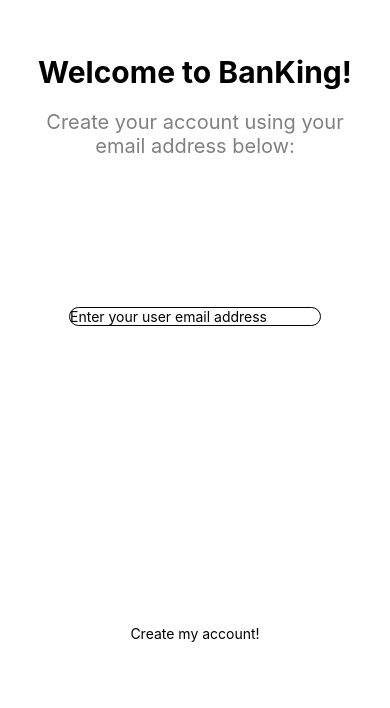
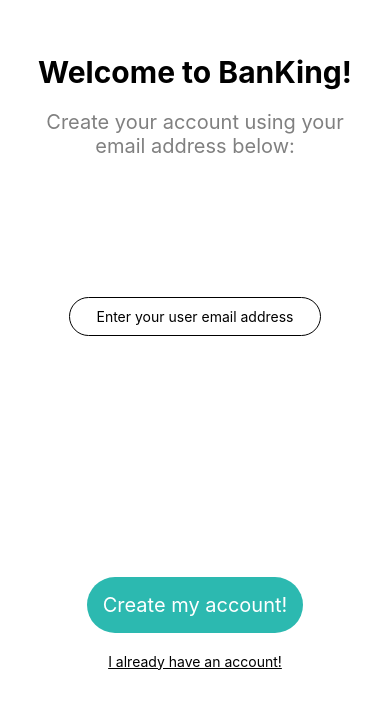
Before and after one commit to dennie-froese/bankIT, a React Native app: screen /Onboarding in a window 390 px wide. Shown: the top 708 px of the page. Built offline with nearby package versions, Linux system fonts and the light colour scheme.

Commit message:
updated styling and function of Onboarding page

```diff
--- a/src/pages/Onboarding/index.tsx
+++ b/src/pages/Onboarding/index.tsx
@@ -7,6 +7,8 @@
   TouchableOpacity,
   Pressable,
 } from 'react-native';
+import PrimaryButton from 'components/PrimaryButton';
+import {colours, spacing, borderRadii} from '../../constants';
 
 export default function Onboarding() {
   return (
@@ -30,8 +32,9 @@
             }}>
             <TextInput
               style={{
-                textAlign: 'left',
+                textAlign: 'center',
                 width: 250,
+                padding: 10,
               }}
               // onChangeText={}
               // value={}
@@ -41,9 +44,19 @@
         </View>
       </View>
       <View style={styles.bottomContainer}>
-        <Pressable>
-          <Text>Create my account!</Text>
-        </Pressable>
+        <PrimaryButton
+          title="Create my account!"
+          // onPress={onboard}
+          colourText={colours.white}
+          colourBackground={colours.primary}
+          spacing={spacing.m}
+          borderRadius={borderRadii.xl}
+        />
+        <TouchableOpacity style={{padding: 20}} onPress={() => null}>
+          <Text style={{textDecorationLine: 'underline'}}>
+            I already have an account!
+          </Text>
+        </TouchableOpacity>
       </View>
     </View>
   );
```
